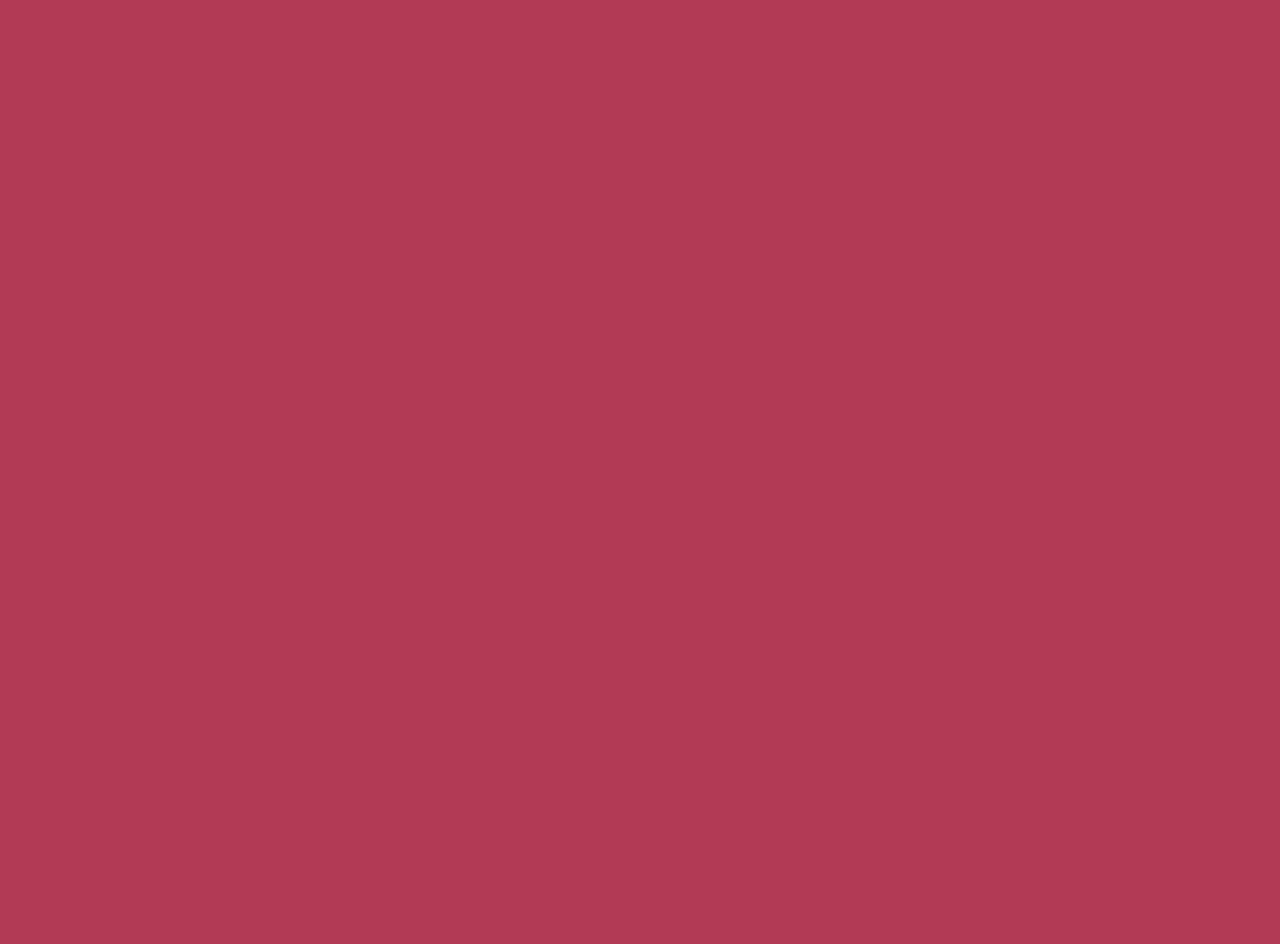
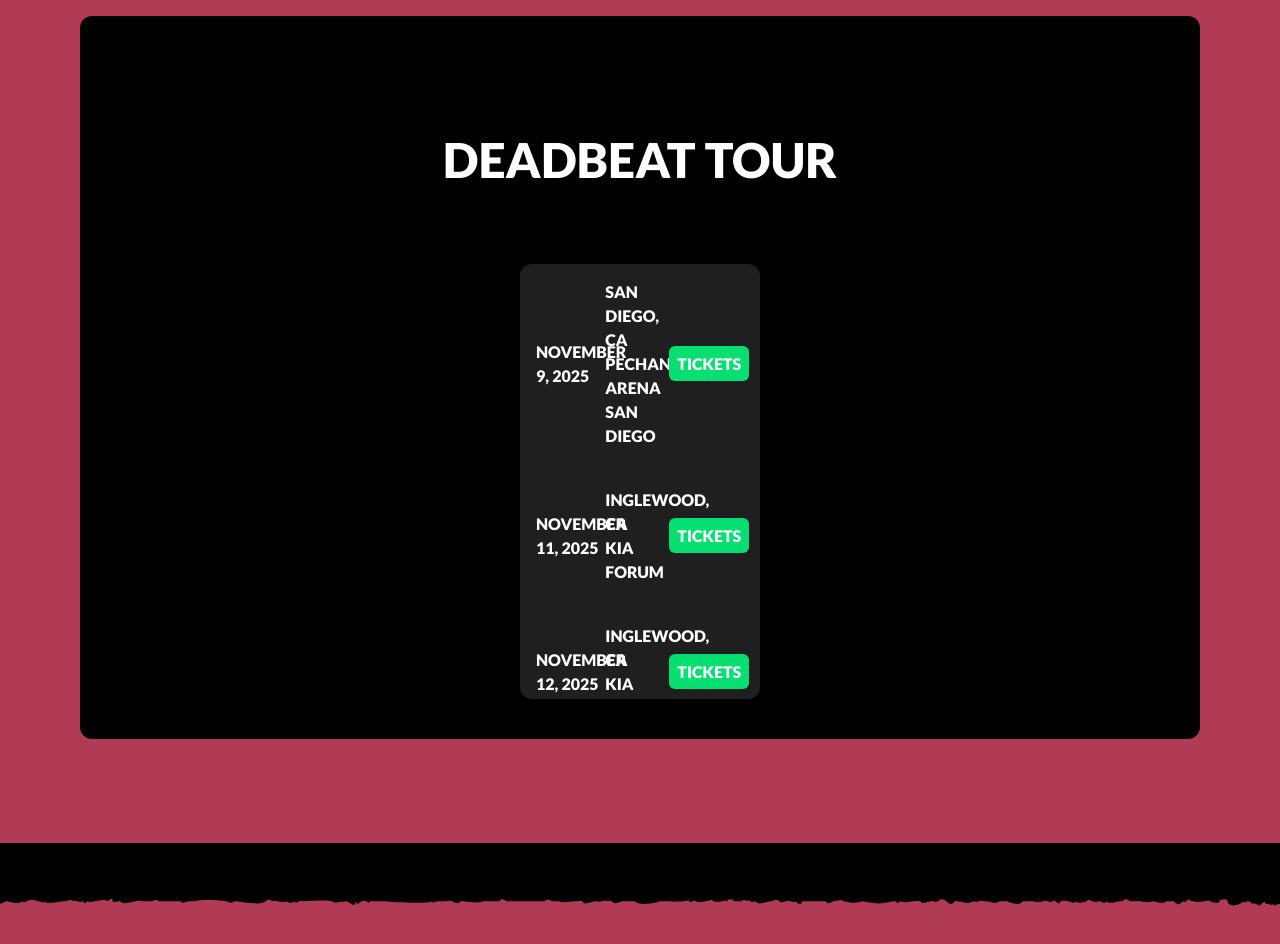
Before and after one commit to jlemes1/tameimpala-landing-page, a React (Vite) app: page / in a window 1280 px wide. Shown: the part 1020-1964 px from the top of the page. Before the commit the page ends 1036 px from the top, so only its background shows below. Built offline with nearby package versions, Linux system fonts and the light colour scheme.

Commit message:
add tour page

```diff
--- a/src/App.jsx
+++ b/src/App.jsx
@@ -1,6 +1,7 @@
 import Header from './components/Header';
 import Hero from './components/Hero';
 import Divider from './components/Divider';
+import Tour from './pages/Tour';
 
 function App() {
   return (
@@ -11,6 +12,10 @@ function App() {
         <Hero />
         <div id='divider' className='pb-26' />
         <Divider />
+        <div id='tour' />
+        <Tour />
+        <div id='divider' className='pb-26' />
+        <Divider />
       </main>
     </>
   );
--- /dev/null
+++ b/src/components/TourCard.jsx
@@ -0,0 +1,18 @@
+function TourCard({ city, date, venue, ticket }) {
+  return (
+    <div className='grid grid-cols-3 justify-center items-center '>
+      <div>{date}</div>
+      <div>
+        <div>{city}</div>
+        <div>{venue}</div>
+      </div>
+      <div className='flex justify-center items-center'>
+        <a href={ticket} target='_blank'>
+          <span className='bg-green-400 p-2 rounded-md'>Tickets</span>
+        </a>
+      </div>
+    </div>
+  );
+}
+
+export default TourCard;
--- a/src/index.css
+++ b/src/index.css
@@ -5,4 +5,5 @@ body {
   font-weight: 900;
   font-style: normal;
   background-color: #b13b55;
+  color: white;
 }
--- /dev/null
+++ b/src/pages/Tour.jsx
@@ -0,0 +1,19 @@
+import tourDates from '../utils/tourDates';
+import TourCard from '../components/TourCard';
+
+function Tour() {
+  return (
+    <div className='bg-black mx-20 rounded-xl p-10 '>
+      <div className='flex justify-center items-center uppercase text-5xl mt-20'>
+        <h2>Deadbeat tour</h2>
+      </div>
+      <div className='grid grid-cols-1 gap-10 rounded-xl bg-[#1F1F1F] mx-100 p-4 overflow-y-auto h-[435px] mt-20 uppercase '>
+        {tourDates.map((tourDate) => (
+          <TourCard key={tourDate.id} {...tourDate} />
+        ))}
+      </div>
+    </div>
+  );
+}
+
+export default Tour;
--- /dev/null
+++ b/src/utils/tourDates.js
@@ -0,0 +1,155 @@
+const tourDates = [
+  {
+    id: 1,
+    date: 'November 9, 2025',
+    city: 'San diego, Ca',
+    venue: 'Pechanga Arena San Diego',
+    ticket: 'https://www.axs.com/events/1042810/tame-impala-tickets',
+  },
+  {
+    id: 2,
+    date: 'November 11, 2025',
+    city: 'Inglewood, Ca',
+    venue: 'Kia Forum',
+    ticket: 'https://www.ticketmaster.com/event/090062EF005A68AA',
+  },
+  {
+    id: 3,
+    date: 'November 12, 2025',
+    city: 'Inglewood, Ca',
+    venue: 'Kia Forum',
+    ticket: 'https://www.ticketmaster.com/event/09006322B61E6FB1',
+  },
+  {
+    id: 4,
+    date: 'November 14, 2025',
+    city: 'Oakland, Ca',
+    venue: 'Oakland Arena',
+    ticket:
+      'https://www.axs.com/events/1048957/tame-impala-tickets?skin=theoaklandarena',
+  },
+  {
+    id: 5,
+    date: 'November 15, 2025',
+    city: 'Oakland, Ca',
+    venue: 'Oakland Arena',
+    ticket:
+      'https://www.axs.com/events/1048958/tame-impala-tickets?skin=theoaklandarena',
+  },
+  {
+    id: 6,
+    date: 'November 17, 2025',
+    city: 'Inglewood, Ca',
+    venue: 'Kia Forum',
+    ticket:
+      'https://www.ticketmaster.com/tame-impala-deadbeat-tour-inglewood-california-11-17-2025/event/0900632AAB9E20C3',
+  },
+
+  {
+    id: 7,
+    date: 'April 4, 2026',
+    city: 'Porto, Portugal',
+    venue: 'Super Bock Arena',
+    ticket: 'https://tix.to/TIEurope26',
+  },
+  {
+    id: 8,
+    date: 'April 5, 2026',
+    city: 'Lisbon, Portugal',
+    venue: 'Meo Arena',
+    ticket: 'https://tix.to/TIEurope26',
+  },
+  {
+    id: 9,
+    date: 'April 7, 2026',
+    city: 'Madrid, Spain',
+    venue: 'Movistar Arena',
+    ticket: 'https://tix.to/TIEurope26',
+  },
+  {
+    id: 10,
+    date: 'April 8, 2026',
+    city: 'Barcelona, Spain',
+    venue: 'Palau Sant Jordi',
+    ticket: 'https://tix.to/TIEurope26',
+  },
+  {
+    id: 11,
+    date: 'April 10, 2026',
+    city: 'Lyon, France',
+    venue: 'Ldlc Arena',
+    ticket: 'https://tix.to/TIEurope26',
+  },
+  {
+    id: 12,
+    date: 'April 12, 2026',
+    city: 'Turin, Italy',
+    venue: 'Inalpi Arena',
+    ticket: 'https://tix.to/TIEurope26',
+  },
+  {
+    id: 13,
+    date: 'April 13, 2026',
+    city: 'Bologna, Italy',
+    venue: 'Unipol Arena',
+    ticket: 'https://tix.to/TIEurope26',
+  },
+  {
+    id: 14,
+    date: 'April 14, 2026',
+    city: 'Zurich, Switzerland',
+    venue: 'Hallenstadion',
+    ticket: 'https://tix.to/TIEurope26',
+  },
+  {
+    id: 15,
+    date: 'April 16, 2026',
+    city: 'Munich, Germany',
+    venue: 'Olympiahalle',
+    ticket: 'https://tix.to/TIEurope26',
+  },
+  {
+    id: 16,
+    date: 'April 18, 2026',
+    city: 'Gliwice, Poland',
+    venue: 'Prezero Arena',
+    ticket: 'https://tix.to/TIEurope26',
+  },
+  {
+    id: 17,
+    date: 'April 20, 2026',
+    city: 'Prague, Czech Republic',
+    venue: 'O2 Arena',
+    ticket: 'https://tix.to/TIEurope26',
+  },
+  {
+    id: 18,
+    date: 'April 23, 2026',
+    city: 'Hamburg, Germany',
+    venue: 'Barclays Arena',
+    ticket: 'https://tix.to/TIEurope26',
+  },
+  {
+    id: 19,
+    date: 'April 25, 2026',
+    city: 'Copenhagen, Denmark',
+    venue: 'Royal Arena',
+    ticket: 'https://tix.to/TIEurope26',
+  },
+  {
+    id: 20,
+    date: 'April 26, 2026',
+    city: 'Stockholm, Sweden',
+    venue: 'Avicii Arena',
+    ticket: 'https://tix.to/TIEurope26',
+  },
+  {
+    id: 21,
+    date: 'April 27, 2026',
+    city: 'Oslo, Norway',
+    venue: 'Unity Arena',
+    ticket: 'https://tix.to/TIEurope26',
+  },
+];
+
+export default tourDates;
```
